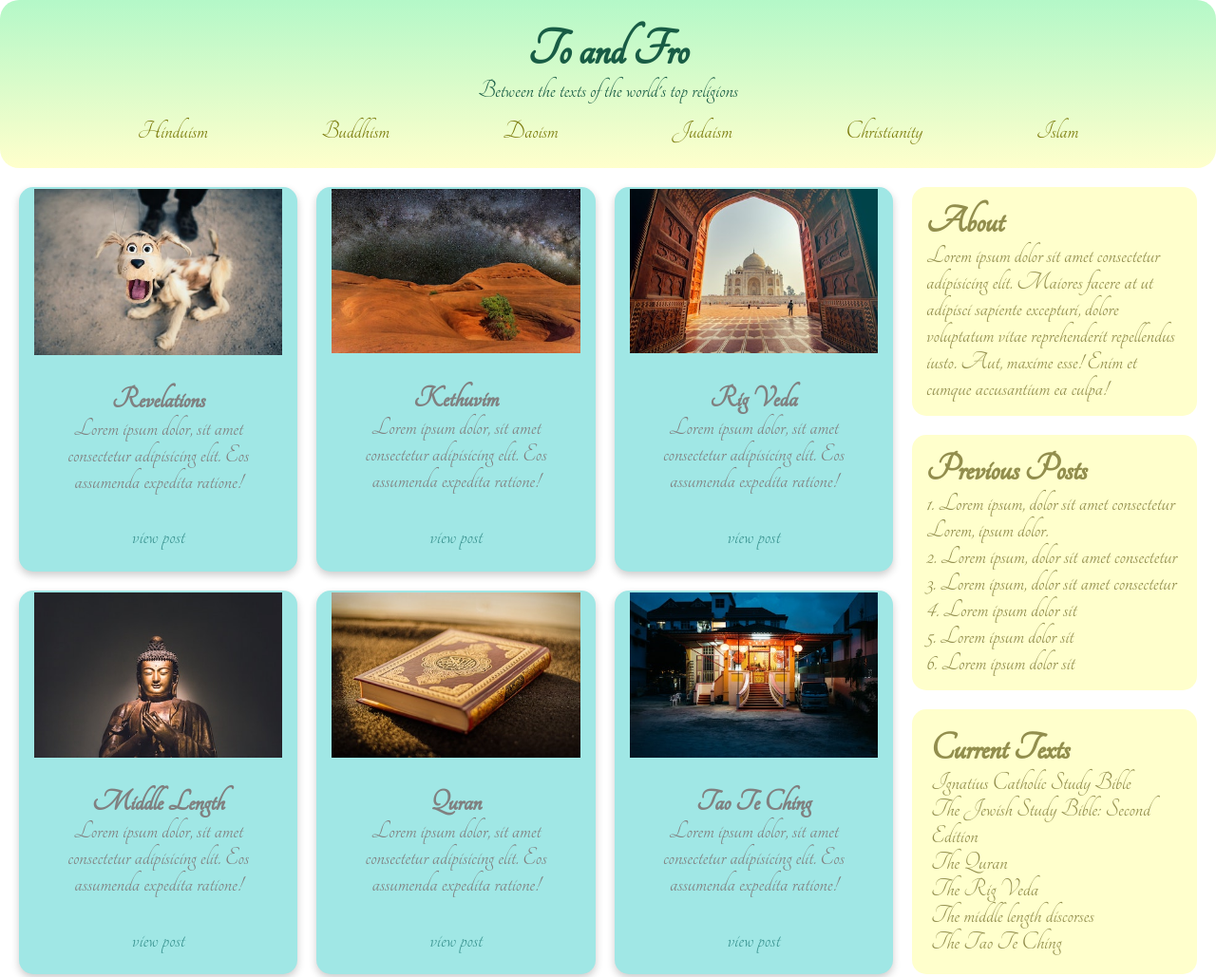
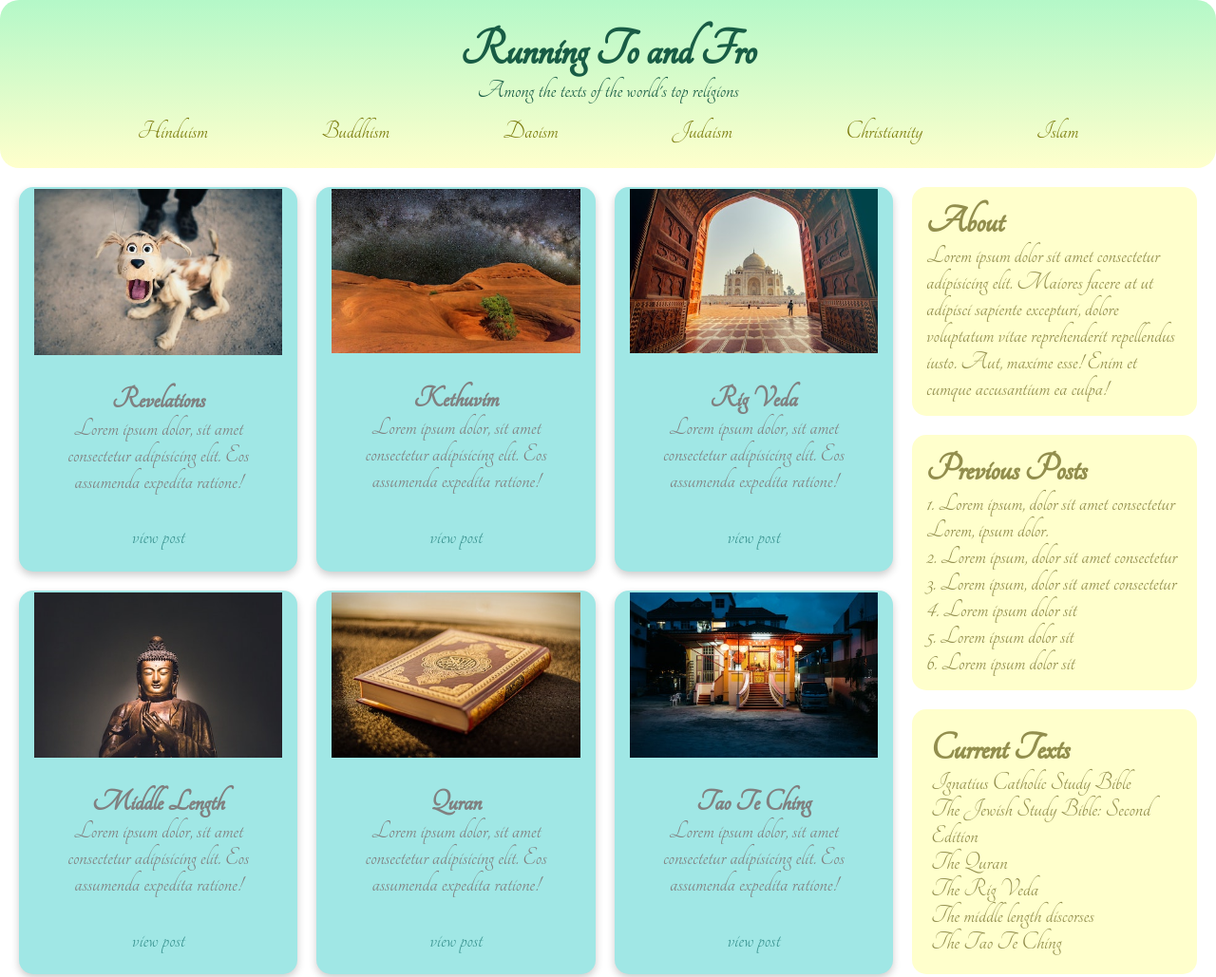
Before and after one commit to manuelfzequeira/to-and-fro, a plain HTML site: page index.html in a window 1280 px wide. Shown: the top 1029 px of the page at 95% size. Drawn offline with Linux system fonts and the light colour scheme.

Commit message:
Final commit of the day

```diff
--- a/index.html
+++ b/index.html
@@ -14,8 +14,8 @@
   <body>
     <div class="container">
       <header class="header" id="one">
-        <h1>To and Fro</h1>
-        <p>Between the texts of the world's top religions</p>
+        <h1>Running To and Fro</h1>
+        <p>Among the texts of the world's top religions</p>
         <div class="headernav">
           <div class="religion">
             <a href="#">Hinduism</a>
--- a/style.css
+++ b/style.css
@@ -61,7 +61,6 @@ body {
     "card card card"
     "card card card";
   gap: 20px;
-
 }
 .post {
   width: auto;
@@ -96,9 +95,6 @@ body {
   justify-content: space-between;
   margin-top: 20px;
   margin-right: 20px;
-
-  /*margin-left: 10px;
-  margin-right: 20px;*/
 }
 .about {
   width: auto;
@@ -108,7 +104,6 @@ body {
   text-align: left;
   padding: 15px;
   border-radius: 15px;
-
 }
 .previous-posts {
   width: auto;
```
